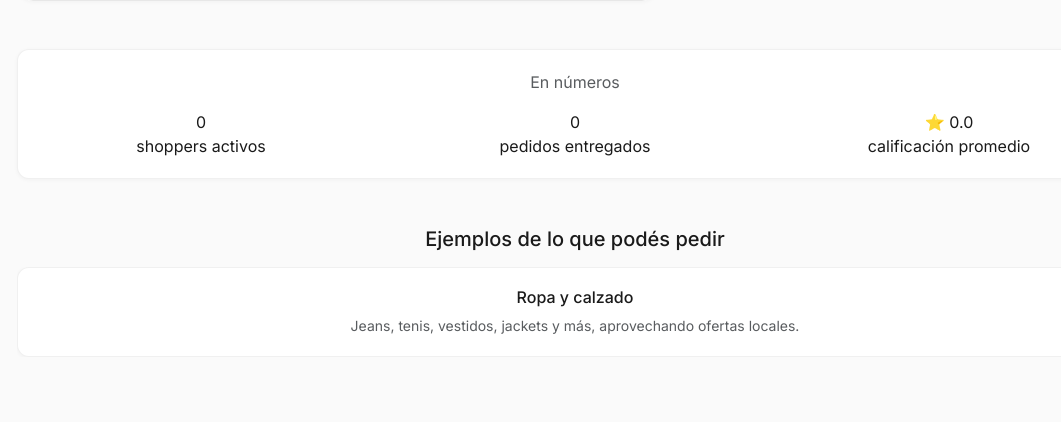
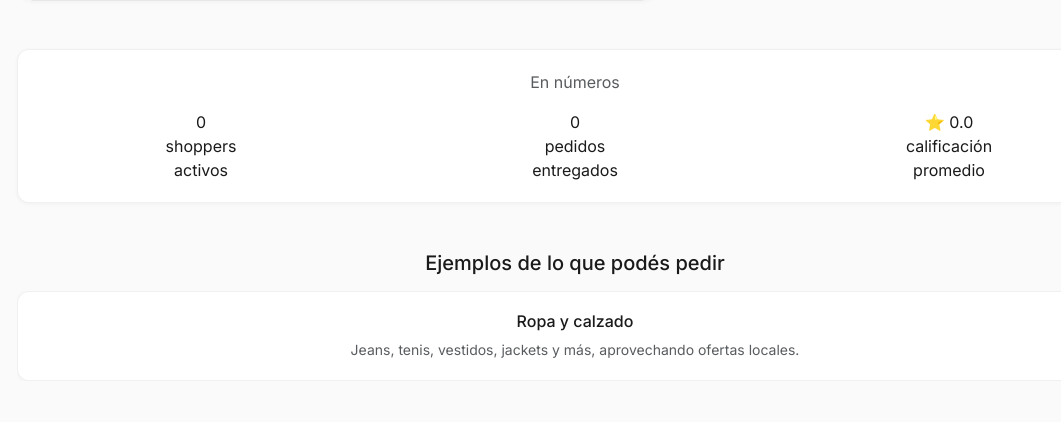
Before and after one commit to JoelkyVargas/personal_shoppers, a Django app: page / in a window 1280 px wide. Shown: the part 584-1006 px from the top of the page, without its empty margins (65-1126 px from the left). Run offline with Django 5.2, Linux system fonts and the light colour scheme; data that the repository does not hold is empty; some libraries are stand-ins or nearby versions.

```diff
--- a/marketplace/templates/marketplace/home.html
+++ b/marketplace/templates/marketplace/home.html
@@ -239,28 +239,33 @@
   <div class="ps-card text-center">
     <p class="text-muted mb-3">En números</p>
 
-    <div class="row g-5 justify-content-center ps-metrics-row">
-      <div class="col-12 col-md-4">
+    {# En móvil: 3 columnas en fila (horizontal) y con menos espacio.#}
+    {#   En desktop: se mantiene igual (col-md-4). #}
+    <div class="row g-2 g-md-5 justify-content-center ps-metrics-row">
+      <div class="col-4 col-md-4">
         <div class="ps-metric-card">
           <div class="ps-metric-value">{{ stats_shoppers|default:"0" }}</div>
-          <div class="ps-metric-label">shoppers activos</div>
+          <div class="ps-metric-label">shoppers<br>activos</div>
         </div>
       </div>
-      <div class="col-12 col-md-4">
+
+      <div class="col-4 col-md-4">
         <div class="ps-metric-card">
           <div class="ps-metric-value">{{ stats_orders|default:"0" }}</div>
-          <div class="ps-metric-label">pedidos entregados</div>
+          <div class="ps-metric-label">pedidos<br>entregados</div>
         </div>
       </div>
-      <div class="col-12 col-md-4">
+
+      <div class="col-4 col-md-4">
         <div class="ps-metric-card">
           <div class="ps-metric-value">⭐ {{ stats_rating|default:"0.0" }}</div>
-          <div class="ps-metric-label">calificación promedio</div>
+          <div class="ps-metric-label">calificación<br>promedio</div>
         </div>
       </div>
     </div>
   </div>
 </section>
+
 
 {# ============================#}
 {#Carrusel admin (fotos + comentario)#}
```
